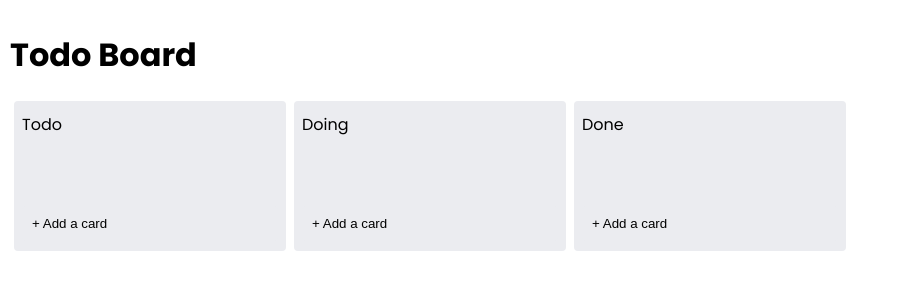
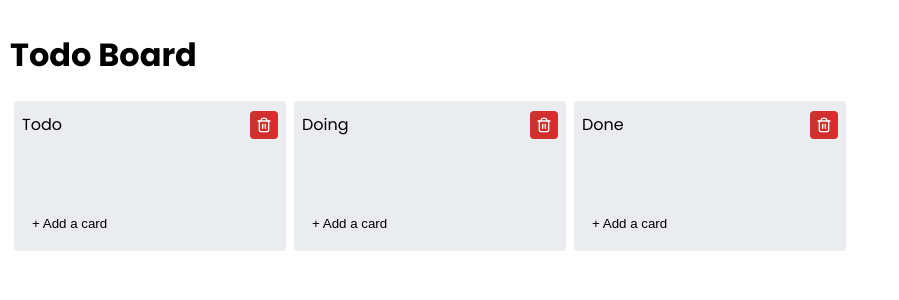
Before and after one commit to arbasirian/trello-clone, a React (Create React App) app: page / in a window 1280 px wide. Shown: the top 300 px of the page, without its empty margins (0-899 px from the left). Built offline with nearby package versions, Linux system fonts and the light colour scheme.

Commit message:
Update column and delete column

```diff
--- a/src/App.tsx
+++ b/src/App.tsx
@@ -21,6 +21,13 @@ function App() {
     setColumn((prev) => new Map(prev.set(id, updatedColumn)));
   };
 
+  const handleRemoveColumn = (id: string) => {
+    setColumn((prev) => {
+      prev.delete(id);
+      return new Map(prev);
+    });
+  };
+
   return (
     <div className={styles.PageContainer}>
       <h1>Todo Board</h1>
@@ -30,7 +37,7 @@ function App() {
             key={column[0]}
             column={column[1]}
             onUpdateTitle={handleUpdate}
-            onRemoveColumn={() => {}}
+            onRemoveColumn={handleRemoveColumn}
           />
         ))}
       </div>
--- a/src/components/cards-column/cards-column.component.tsx
+++ b/src/components/cards-column/cards-column.component.tsx
@@ -5,6 +5,7 @@ import { convertCardsMapToArray } from "helpers";
 import { ColumnModel } from "models";
 
 import styles from "./cards-column.module.scss";
+import { Trash2 } from "react-feather";
 
 type Props = {
   column: ColumnModel;
@@ -31,6 +32,7 @@ const CardsColumnComponent: FC<Props> = ({
   return (
     <div className={styles.ColumnContainer}>
       <div className={styles.ColumnHeader}>
+        <div className={styles.ColumnHeaderTitleContainer}>
           {changeTitle ? (
             <ColumnTitleChange
               columnTitle={column.title}
@@ -48,6 +50,14 @@ const CardsColumnComponent: FC<Props> = ({
             </div>
           )}
         </div>
+        <button
+          className={styles.RemoveColumn}
+          title="Remove column"
+          onClick={() => onRemoveColumn(column.id)}
+        >
+          <Trash2 />
+        </button>
+      </div>
       <div>
         {cardsList.map((card) => (
           <CardItem key={card.id} details={card.details} />
--- a/src/components/cards-column/cards-column.module.scss
+++ b/src/components/cards-column/cards-column.module.scss
@@ -15,9 +15,11 @@
   min-height: 20px;
   padding: 10px 8px;
 }
-.ColumnHeaderTitle {
+.ColumnHeaderTitleContainer {
   flex: 1;
   width: 100%;
+}
+.ColumnHeaderTitle {
   cursor: pointer;
   line-height: 28px;
 }
@@ -25,6 +27,23 @@
 .ColumnFooter {
   min-height: 20px;
   padding: 10px 8px;
+}
+.RemoveColumn {
+  border-radius: 4px;
+  background-color: #d32f2f;
+  cursor: pointer;
+  color: #fff;
+  border: none;
+  border: none;
+  width: 28px;
+  height: 28px;
+  display: flex;
+  justify-content: center;
+  align-items: center;
+  svg {
+    width: 24px;
+    height: 24px;
+  }
 }
 
 .AddCard {
--- a/src/components/column-title-change/column-title-change.component.tsx
+++ b/src/components/column-title-change/column-title-change.component.tsx
@@ -1,5 +1,7 @@
 import React, { FC, useState } from "react";
 import { Check, Plus, X } from "react-feather";
+
+import styles from "./column-title-change.module.scss";
 
 type Props = {
   columnTitle: string;
@@ -14,17 +16,26 @@ const ColumnTitleChangeComponent: FC<Props> = ({
   const [title, setTitle] = useState(columnTitle);
 
   return (
-    <div>
+    <div className={styles.TitleChangeContainer}>
       <input
+        className={styles.TitleChangeInput}
         value={title}
         type="text"
         onChange={(event) => setTitle(event.target.value)}
         placeholder="Enter list title..."
       />
-      <button title="Update Title" onClick={() => onUpdate(title)}>
+      <button
+        className={styles.Update}
+        title="Update Title"
+        onClick={() => onUpdate(title)}
+      >
         <Check />
       </button>
-      <button title="Cancel Update" onClick={() => onCancel()}>
+      <button
+        className={styles.Cancel}
+        title="Cancel Update"
+        onClick={() => onCancel()}
+      >
         <X />
       </button>
     </div>
--- a/src/components/column-title-change/column-title-change.module.scss
+++ b/src/components/column-title-change/column-title-change.module.scss
@@ -1,6 +1,53 @@
 .TitleChangeContainer {
   position: relative;
+  width: 100%;
+  overflow: hidden;
 }
-.TitleUpdateButton {
+.TitleChangeInput {
+  line-height: 26px;
+  border-color: #e0e0e0;
+  box-shadow: none;
+  border: 1px solid;
   border-radius: 4px;
+  padding: 0px 5px;
+  width: calc(100% - 30px);
 }
+.Update {
+  border-radius: 4px;
+  color: #fff;
+  cursor: pointer;
+  background-color: #00c853;
+  border: none;
+  position: absolute;
+  top: 2px;
+  right: 20px;
+  width: 24px;
+  height: 24px;
+  display: flex;
+  justify-content: center;
+  align-items: center;
+  svg {
+    width: 22px;
+    height: 22px;
+  }
+}
+.Cancel {
+  border-radius: 4px;
+  background-color: #d32f2f;
+  cursor: pointer;
+  color: #fff;
+  border: none;
+  border: none;
+  position: absolute;
+  top: 2px;
+  right: 45px;
+  width: 24px;
+  height: 24px;
+  display: flex;
+  justify-content: center;
+  align-items: center;
+  svg {
+    width: 22px;
+    height: 22px;
+  }
+}
```
Lines whose indentation alone changed are shown as unchanged.
